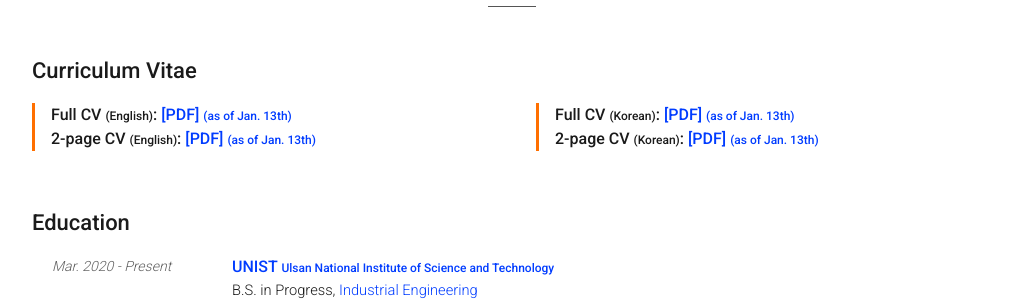
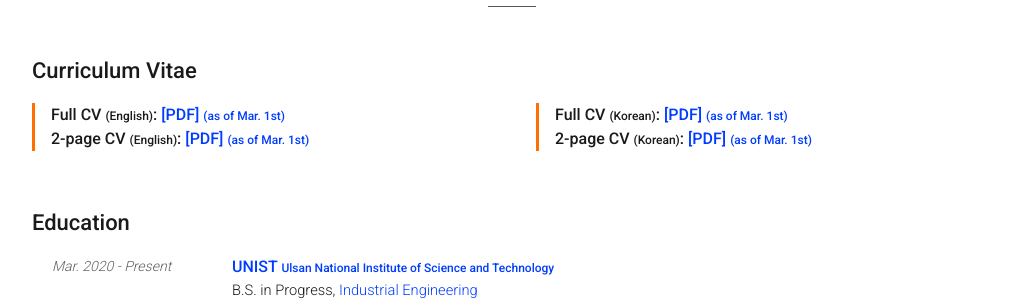
Before and after one commit to seonukkim/seonukkim.github.io, a Jekyll site: the page built from cv.md, in a window 1280 px wide. Shown: the part 188-488 px from the top of the page, without its empty margins (128-1143 px from the left). Built offline with Jekyll 4.4.1, drawn with Linux system fonts in a browser that asks for light colours.

Commit message:
update: cv files

```diff
--- a/cv.md
+++ b/cv.md
@@ -36,12 +36,12 @@ As a content creator and researcher, my primary objective is to utilize AI techn
 <h2>Curriculum Vitae</h2>
 <div class="news-entries grid-2">
 <div class="entry-item course">
-    <h3 class="entry-title">Full CV <span style="font-size: 9pt;">(English)</span>: <a href="\assets\cv\20240301_SeonukKim_EN_CV.pdf">[PDF] <span style="font-size: 9pt;">(as of Jan. 13th)</span></a></h3>
-    <h3 class="entry-title">2-page CV <span style="font-size: 9pt;">(English)</span>: <a href="\assets\cv\20240301_SeonukKim_EN_Resume.pdf">[PDF] <span style="font-size: 9pt;">(as of Jan. 13th)</span></a></h3>
+    <h3 class="entry-title">Full CV <span style="font-size: 9pt;">(English)</span>: <a href="/assets/cv/20240301_SeonukKim_EN_CV.pdf">[PDF] <span style="font-size: 9pt;">(as of Mar. 1st)</span></a></h3>
+    <h3 class="entry-title">2-page CV <span style="font-size: 9pt;">(English)</span>: <a href="/assets/cv/20240301_SeonukKim_EN_Resume.pdf">[PDF] <span style="font-size: 9pt;">(as of Mar. 1st)</span></a></h3>
 </div>
 <div class="entry-item course">
-    <h3 class="entry-title">Full CV <span style="font-size: 9pt;">(Korean)</span>: <a href="\assets\cv\20240301_SeonukKim_KO_CV.pdf">[PDF] <span style="font-size: 9pt;">(as of Jan. 13th)</span></a></h3>
-    <h3 class="entry-title">2-page CV <span style="font-size: 9pt;">(Korean)</span>: <a href="\assets\cv\20240301_SeonukKim_KO_Resume.pdf">[PDF] <span style="font-size: 9pt;">(as of Jan. 13th)</span></a></h3>
+    <h3 class="entry-title">Full CV <span style="font-size: 9pt;">(Korean)</span>: <a href="/assets/cv/20240301_SeonukKim_KO_CV.pdf">[PDF] <span style="font-size: 9pt;">(as of Mar. 1st)</span></a></h3>
+    <h3 class="entry-title">2-page CV <span style="font-size: 9pt;">(Korean)</span>: <a href="/assets/cv/20240301_SeonukKim_KO_Resume.pdf">[PDF] <span style="font-size: 9pt;">(as of Mar. 1st)</span></a></h3>
 </div>
 </div>
 
```
